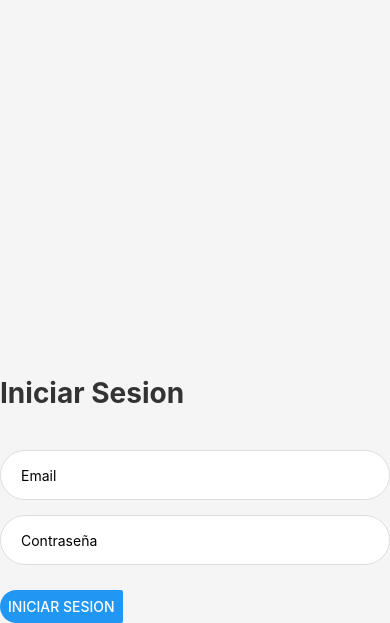
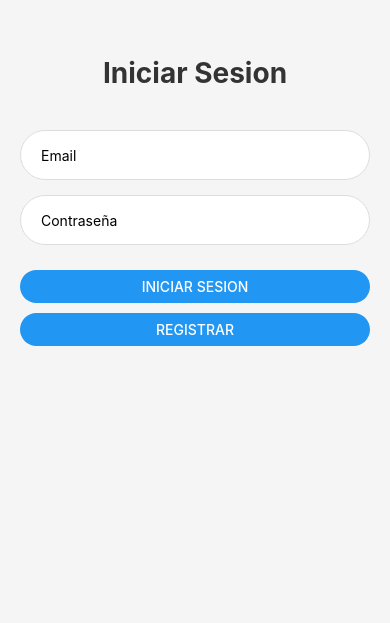
Before and after one commit to Victorr501/GestorFrontEnd, a React Native app in the folder Gestor/: screen /Login in a window 390 px wide. Shown: the part 221-844 px from the top of the page. Built offline with nearby package versions, Linux system fonts and the light colour scheme.

Commit message:
14/08/2025

```diff
--- /dev/null
+++ b/Gestor/App.js
@@ -0,0 +1,11 @@
+import React from "react";
+import {NavigationContainer} from '@react-navigation/native';
+import AppNavigator from "./src/navigation/AppNavigator";
+
+export default function App(){
+    return(
+        <NavigationContainer>
+            <AppNavigator/>
+        </NavigationContainer>
+    );
+}
--- a/Gestor/index.js
+++ b/Gestor/index.js
@@ -1,6 +1,6 @@
 import { registerRootComponent } from 'expo';
 
-import App from './src/screens/HomeScreen';
+import App from './App';
 
 // registerRootComponent calls AppRegistry.registerComponent('main', () => App);
 // It also ensures that whether you load the app in Expo Go or in a native build,
--- /dev/null
+++ b/Gestor/src/navigation/AppNavigator.js
@@ -0,0 +1,17 @@
+import React from "react";
+import { createNativeStackNavigator} from "@react-navigation/native-stack";
+import LoginScreen from "../screens/HomeScreen";
+import RegistroScreen from "../screens/RegistroScreen";
+
+const Stack = createNativeStackNavigator();
+
+export default function AppNavigator(){
+    return(
+        <Stack.Navigator
+            screenOptions={{headerShown:false}} //Oculta el header en todas las pantallas
+        >
+            <Stack.Screen name="Login" component={LoginScreen}/>
+            <Stack.Screen name="Registro" component={RegistroScreen}/>
+        </Stack.Navigator>
+    );
+}
--- a/Gestor/src/screens/HomeScreen.js
+++ b/Gestor/src/screens/HomeScreen.js
@@ -9,28 +9,28 @@ import{
     SafeAreaView
 } from 'react-native';
 
-const LoginScreen = () => {
+const LoginScreen = ({navigation}) => {
     //useState hook para gestionar el estado del email y la contraseña
     const [email, setEmail] = useState('');
     const [password, setPassword] = useState('');
 
     //Función que se ejecuta al presionar al botón de "Entrar"
-    const handLogin = () => {
+    const handleLogin = () => {
         //Verificamos que los campos no estén vacios
     }
 
     //Función botón "Registrate"
     const handRegistar = () => {
-
+        navigation.navigate('Registro')
     }
 
     //Diseño de la aplicacion
     return (
-        <SafeAreaView style={style.safeArea}>
-            <View style= {style.container}/>
-            <Text style= {style.title}>Iniciar Sesion</Text>
+        <SafeAreaView style={styles.safeArea}>
+            <View style= {styles.container}>
+                <Text style= {styles.title}>Iniciar Sesion</Text>
                 <TextInput
-                style={style.input}
+                    style={styles.input}
                     placeholder="Email"
                     value={email}
                     onChangeText={setEmail}
@@ -38,25 +38,32 @@ const LoginScreen = () => {
                     autoCapitalize="none"
                 />
                 <TextInput
-                style={style.input}
+                    style={styles.input}
                     placeholder="Contraseña"
                     value={password}
                     onChangeText={setPassword}
                     secureTextEntry
                 />
-            <view style={style.buttonContainer}>
+                <View style={styles.buttonContainer}>
                     <Button
                         title="Iniciar sesion"
-                    onPress={handLogin}
+                        onPress={handleLogin}
                     />
-            </view>
+                </View>
+                <View style={styles.buttonContainer}>
+                    <Button
+                        title="Registrar"
+                        onPress={handRegistar}
+                    />
+                </View>
+            </View>
         </SafeAreaView>
     );
 
 
 };
 
-const style = StyleSheet.create({
+const styles = StyleSheet.create({
     safeArea:{
         flex:1,
         backgroundColor:'#f5f5f5'
@@ -90,6 +97,6 @@ const style = StyleSheet.create({
         borderRadius: 25,
         overflow: 'hidden',
     }
-})
+});
 
 export default LoginScreen;
--- /dev/null
+++ b/Gestor/src/screens/RegistroScreen.js
@@ -0,0 +1,10 @@
+import React from "react";
+import {View, Text} from 'react-native';
+
+export default function RegistroScreen(){
+    return(
+        <View>
+            <Text>Pantalla de registro</Text>
+        </View>
+    )
+}
```
Also changed, not shown: Gestor/package.json (+7 -1 lines), 1 other file (tests, documents, lock files or other folders). Lines whose indentation alone changed are shown as unchanged.
